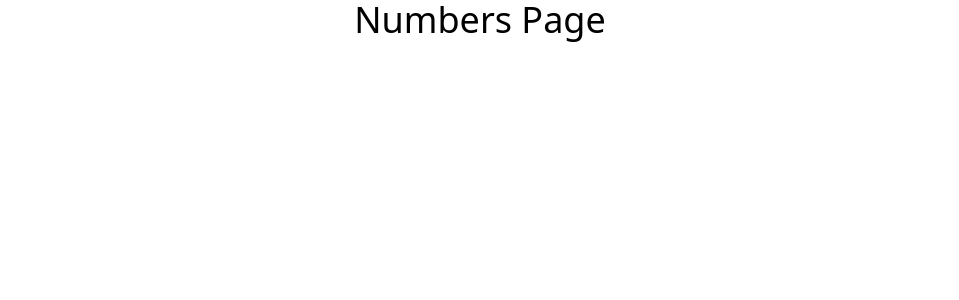
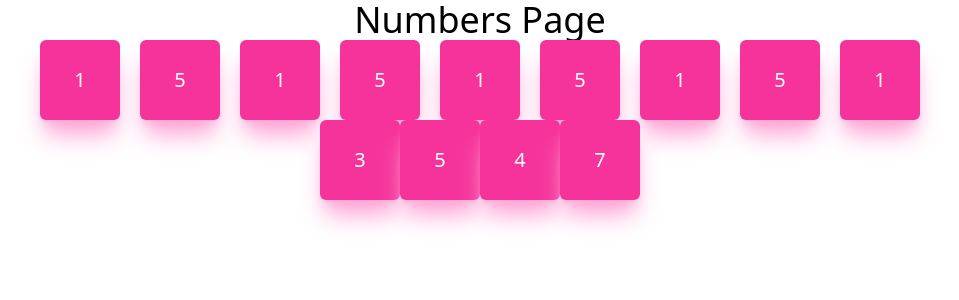
Before and after one commit to projetopcludico/tests-playground, a Vue app: page /numbers in a window 1280 px wide. Shown: the top 300 px of the page, without its empty margins (160-1119 px from the left). Built offline with nearby package versions, Linux system fonts and the light colour scheme.

Commit message:
Criada a store de numeros

```diff
--- a/src/stores/numbers.js
+++ b/src/stores/numbers.js
@@ -1,66 +1,91 @@
 import { defineStore } from 'pinia'
-import { ref, computed } from 'vue'
+import { ref, computed, registerRuntimeCompiler } from 'vue'
 
 export const useNumberStore = defineStore('numberStore', () => {
+  const fullSequence = ref([])
+  const hiddenIndex = ref(0)
 
-    const fullSequence = ref([]);
-    const hiddenIndex = ref(0);
-    const patternType = ref('progressao');
-    const patternValue = ref(1);
+  const patternType = ref('progressao')
+  const patternValue = ref(1)
 
+  const options = ref([])
+  const correctIndex = ref(null)
 
-    const visibleSequence = computed(() => fullSequence.value.slice(0, hiddenIndex.value));
-    const correctAnswer = computed(() => fullSequence.value[hiddenIndex.value]);
+  const visibleSequence = computed(() => fullSequence.value.slice(0, hiddenIndex.value))
+  const correctAnswer = computed(() => fullSequence.value[hiddenIndex.value])
 
-    function generateSequence(length = 5) {
-        const start = Math.floor(Math.random() * 5) + 1;
+  function generateSequence(length) {
+    const start = Math.floor(Math.random() * 5) + 1
 
     switch (patternType.value) {
-
       case 'progressao':
         fullSequence.value = Array.from({ length }, (_, i) => {
           return start + i * patternValue.value
-                });
-                break;
+        })
+        break
 
       case 'multiplicacao':
         fullSequence.value = Array.from({ length }, (_, i) => {
-                    return start * Math.pow(patternValue.value, i);
-                });
-                break;
+          return start * Math.pow(patternValue.value, i)
+        })
+        break
 
       case 'alternado':
         fullSequence.value = Array.from({ length }, (_, i) => {
           return i % 2 === 0 ? start : start + patternValue.value
-                });
-                break;
-
+        })
+        break
     }
 
-        hiddenIndex.value = length - 1;
+    hiddenIndex.value = length - 1
+    generateAlternatives()
   }
 
   function randomPattern() {
-        const patterns = ['progressao', 'alternado', 'multiplicacao'];
-        return patterns[Math.floor(Math.random() * patterns.length)];
+    const patterns = ['progressao', 'alternado', 'multiplicacao']
+    return patterns[Math.floor(Math.random() * patterns.length)]
   }
 
-    function newRound() {
-        patternType.value = randomPattern();
-        patternValue.value = Math.floor(Math.random() * 4) + 1;
+  function newRound(length = 5) {
+    patternType.value = randomPattern()
+    patternValue.value = Math.floor(Math.random() * 4) + 1
     // Aqui poderíamos encaixar as dificuldades, no lugar do 4 fixo que está multiplicando o Math.random()
-        generateSequence()
+    generateSequence(length);
   }
 
-    function checkAnswer(value) {
-        return value = correctAnswer.value;
+  function generateAlternatives() {
+    const correct = correctAnswer.value
+    const alternatives = new Set([correct])
+
+    while (alternatives.size < 4) {
+      const offset = Math.floor(Math.random() * 5) - 2
+      const candidate = correct + offset
+
+      if (candidate > 0) {
+        alternatives.add(candidate)
+      }
+    }
+
+    options.value = shuffle([...alternatives])
+    correctIndex.value = options.value.indexOf(correct)
+  }
+
+  function shuffle(array) {
+    return array
+      .map(v => ({ v, r: Math.random() }))
+      .sort((a, b) => a.r - b.r)
+      .map(o => o.v)
+  }
+
+  function checkAnswer(index) {
+    return index === correctIndex.value;
   }
 
   return {
     visibleSequence,
+    options,
     patternType,
     checkAnswer,
     newRound,
   }
-
 })
--- a/src/views/NumbersPage.vue
+++ b/src/views/NumbersPage.vue
@@ -1,13 +1,21 @@
 <script setup>
-  import SequenceCardComp from '../components/numbers/SequenceCardComp.vue'
+  import SequenceCardComp from '../components/numbers/SequenceCardComp.vue';
+  import { onMounted } from 'vue';
   import { useNumberStore } from '../stores/numbers';
   const numberStore = useNumberStore();
+
+  onMounted(() => {
+    numberStore.newRound(10);
+  })
 </script>
 <template>
   <main class="flex flex-col items-center">
     <h1 class="text-4xl">Numbers Page</h1>
     <div class="flex flex-wrap gap-5">
-      <SequenceCardComp v-for="number of numbers" :number="number"/>
+      <SequenceCardComp v-for="number of numberStore.visibleSequence" :number="number"/>
+    </div>
+    <div>
+      <SequenceCardComp v-for="number in numberStore.options" :number="number"/>
     </div>
   </main>
 </template>
```
Lines whose indentation alone changed are shown as unchanged.
